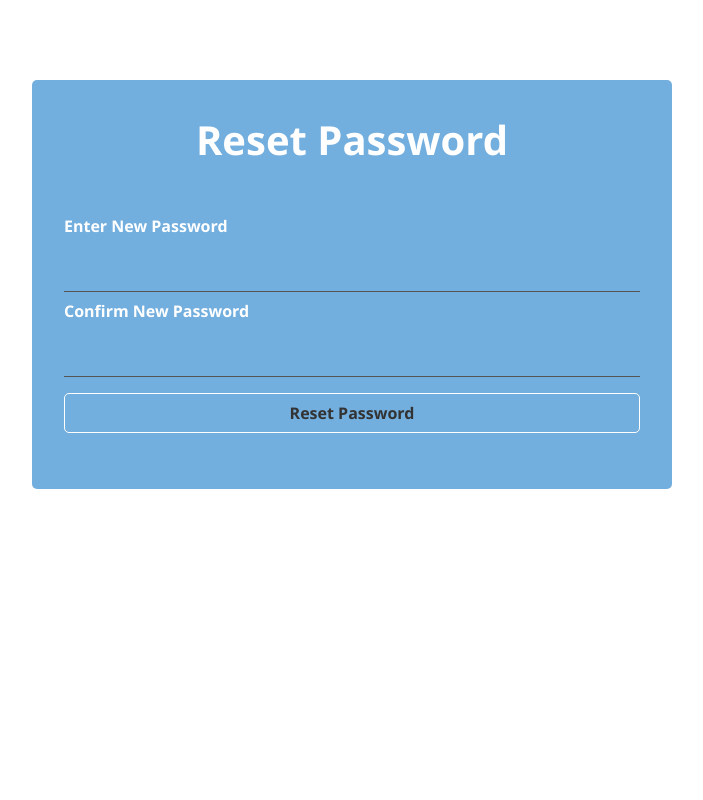
After one commit to AryeshSaha/MinorProject2022, a PHP site: page /Components/pages/ResetPass.php in a window 1280 px wide. The commit adds this page. Shown: the whole page, without its empty margins (288-991 px from the left). Run offline with PHP 8.4, Linux system fonts and the light colour scheme.

Commit message:
Forget passwod and reset password done

```diff
--- a/Components/pages/Otp.php
+++ b/Components/pages/Otp.php
@@ -47,7 +47,7 @@
                 if (otp === pass) {
                     console.log('Match');
                     console.log(pass);
-                    window.location.href = "./reset.php"
+                    window.location.href = "./ResetPass.php"
                 }
 
 
--- /dev/null
+++ b/Components/pages/ResetPass.php
@@ -0,0 +1,40 @@
+<head>
+    <link rel="stylesheet" href="../style/ResetPass.css">
+    <title>Reset Password</title>
+</head>
+
+<body>
+    <div class="row">
+        <h1>Reset Password</h1>
+        <div class="form-group">
+            <form action="#" method="post">
+                <p><label for="username">Enter New Password</label></p>
+                <input type="new_password" name="newpassword" id="newpassword">
+                <p><label for="username">Confirm New Password</label></p>
+                <input type="confirm_password" name="confirmpassword" id="confirmpassword">
+                <button type="submit" name="change_password">Reset Password</button>
+            </form>
+        </div>
+        <?php
+        session_start();
+        if (isset($_POST['change_password'])) {
+            include('../../util/dbcon.php');
+            include('../../util/saveUser.php');
+            $email = $_SESSION['email'];
+            $new_password = mysqli_real_escape_string($con, $_POST['newpassword']);
+            $old_password = mysqli_real_escape_string($con, $_POST['confirmpassword']);
+
+            $query = mysqli_query($con, "UPDATE login SET pass='$new_password' WHERE  email='$email'");
+
+
+
+
+            if ($query) {
+                header('location:login.php');
+            } else {
+                echo "<h5 style='color: red'>Something wrong happen</h5>";
+            }
+        }
+        ?>
+    </div>
+</body>
--- /dev/null
+++ b/Components/style/ResetPass.css
@@ -0,0 +1,108 @@
+* {
+    margin: 0;
+    padding: 0;
+    box-sizing: border-box;
+    font-family: "segoe ui", verdana, helvetica, arial, sans-serif;
+    font-size: 16px;
+    transition: all 500ms ease;
+}
+
+body {
+    -webkit-font-smoothing: antialiased;
+    -moz-osx-font-smoothing: grayscale;
+    text-rendering: optimizeLegibility;
+    font-feature-settings: "liga" on;
+}
+
+.row {
+    background-color: rgba(20, 120, 200, 0.6);
+    color: #fff;
+    text-align: center;
+    padding: 2em 2em 0.5em;
+    width: 90%;
+    margin: 5em auto;
+    border-radius: 5px;
+}
+
+.row h1 {
+    font-size: 2.5em;
+}
+
+.row .form-group {
+    margin: 3em 0;
+}
+
+.row .form-group label {
+    display: block;
+    color: #fff;
+    text-align: left;
+    font-weight: 600;
+}
+
+.row .form-group input,
+.row .form-group button {
+    display: block;
+    padding: 0.5em 0;
+    width: 100%;
+    margin-top: 1em;
+    margin-bottom: 0.5em;
+    background-color: inherit;
+    border: none;
+    border-bottom: 1px solid #555;
+    color: #eee;
+}
+
+.row .form-group input:focus,
+.row .form-group button:focus {
+    background-color: #fff;
+    color: #000;
+    border: none;
+    padding: 1em 0.5em;
+    animation: pulse 1s infinite ease;
+}
+
+.row .form-group button {
+    border: 1px solid #fff;
+    border-radius: 5px;
+    outline: none;
+    -moz-user-select: none;
+    user-select: none;
+    color: #333;
+    font-weight: 800;
+    cursor: pointer;
+}
+
+.row .form-group button:hover,
+.row .form-group button:focus {
+    background-color: #fff;
+}
+
+.row .form-group button.is-loading::after {
+    animation: spinner 500ms infinite linear;
+    content: "";
+    position: absolute;
+    margin-left: 2em;
+    border: 2px solid #000;
+    border-radius: 100%;
+    border-right-color: transparent;
+    border-left-color: transparent;
+    height: 1em;
+    width: 4%;
+}
+
+@media screen and (max-width: 320px) {
+    .row {
+        padding-left: 1em;
+        padding-right: 1em;
+    }
+
+    .row h1 {
+        font-size: 1.5em !important;
+    }
+}
+
+@media screen and (min-width: 900px) {
+    .row {
+        width: 50%;
+    }
+}
```
Also changed, not shown: README.md.
